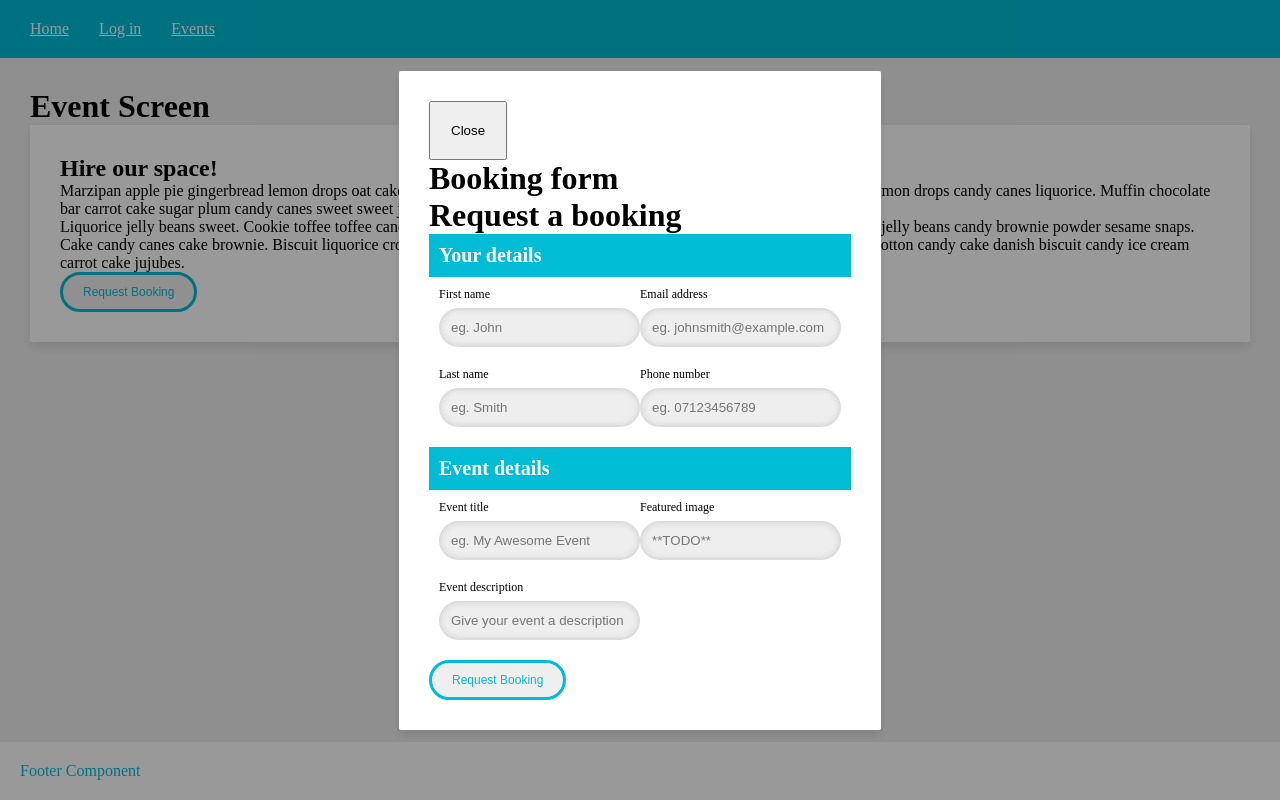
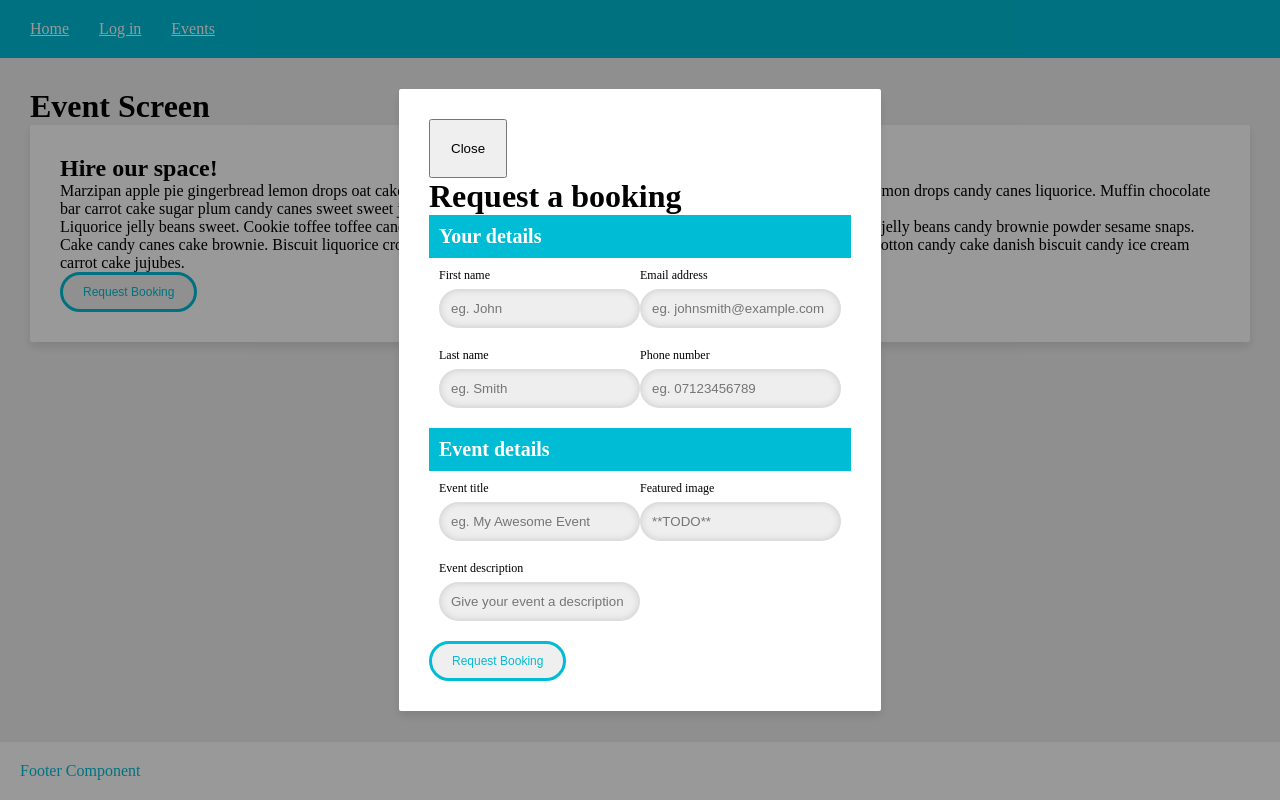
Before and after one commit to chrishalley/cibolo-react-client, a React (Create React App) app: page /events in a window 1280 px wide. Both pictures are taken after a click on the button "Request Booking". Built offline with nearby package versions, Linux system fonts and the light colour scheme.

Commit message:
linked all input fields to top level form state, need to refine state property assignment

```diff
--- a/src/components/BookingForm/BookingForm.js
+++ b/src/components/BookingForm/BookingForm.js
@@ -1,14 +1,53 @@
-import React from 'react'
+import React, { Component } from 'react'
 
 import { Form } from '../common'
 
-const submitHandler = () => {
+class BookingForm extends Component {
+
+  state = {
+    client: {
+      firstName: '',
+      lastName: '',
+      emailAddress: '',
+      phoneNumber: ''
+    },
+    event: {
+      title: '',
+      description: '',
+      featuredImage: ''
+    }
+  }
+
+  connectData = ({ dataProp, dataValue }, callback) => {
+    console.log('dataProp: ', dataProp)
+    this.setState({ [dataProp]: dataValue })
+
+    // Updates data property with value from input event
+    const updateObject = (object, newValue, path) => {
+      var stack = path.split('.');
+      while (stack.length > 1) {
+        object = object[stack.shift()];
+      }
+      object[stack.shift()] = newValue;
+    }
+
+  }
+
+  submitHandler = () => {
     console.log('submit')
   }
 
-const config = {
+  render() {
+    return (
+      <div>
+        <Form config={this.config}></Form>
+      </div>
+    )
+  }
+
+  config = {
     title: 'Request a booking',
-  submitHandler: submitHandler,
+    submitHandler: this.submitHandler,
     sections: [
       {
         title: 'Your details',
@@ -16,15 +55,15 @@ const config = {
           {
             id: "clientName",
             fieldsets: [
-            { label: 'First name', placeholder: 'eg. John', type: 'text', id: 'client.firstName', validate: false, classes: ['form-fieldset__input'] },
-            { label: 'Last name', placeholder: 'eg. Smith', type: 'text', id: 'client.lastName', validate: false, classes: ['form-fieldset__input'] }
+              { label: 'First name', placeholder: 'eg. John', type: 'text', stateProp: 'client.firstName', validate: false, classes: ['form-fieldset__input'], onChangeHandler: this.connectData },
+              { label: 'Last name', placeholder: 'eg. Smith', type: 'text', stateProp: 'client.lastName', validate: false, classes: ['form-fieldset__input'] }
             ]
           },
           {
             id: "clientContact",
             fieldsets: [
-            { label: 'Email address', placeholder: 'eg. johnsmith@example.com', type: 'text', id: 'client.emailAddress', validate: false, classes: ['form-fieldset__input'] },
-            { label: 'Phone number', placeholder: 'eg. 07123456789', type: 'text', id: 'client.phoneNumber', validate: false, classes: ['form-fieldset__input'] }
+              { label: 'Email address', placeholder: 'eg. johnsmith@example.com', type: 'text', stateProp: 'client.emailAddress', validate: false, classes: ['form-fieldset__input'] },
+              { label: 'Phone number', placeholder: 'eg. 07123456789', type: 'text', stateProp: 'client.phoneNumber', validate: false, classes: ['form-fieldset__input'] }
             ]
           }
         ]
@@ -35,28 +74,20 @@ const config = {
           {
             id: "eventName",
             fieldsets: [
-            { label: 'Event title', placeholder: 'eg. My Awesome Event', type: 'text', id: 'event.title', validate: false, classes: ['form-fieldset__input'] },
-            { label: 'Event description', placeholder: 'Give your event a description', type: 'text', id: 'event.description', validate: false, classes: ['form-fieldset__input'] }
+              { label: 'Event title', placeholder: 'eg. My Awesome Event', type: 'text', stateProp: 'event.title', validate: false, classes: ['form-fieldset__input'] },
+              { label: 'Event description', placeholder: 'Give your event a description', type: 'text', stateProp: 'event.description', validate: false, classes: ['form-fieldset__input'] }
             ]
           },
           {
             id: "eventMeta",
             fieldsets: [
-            { label: 'Featured image', placeholder: '**TODO**', type: 'text', id: 'event.featuredImage', validate: false, classes: ['form-fieldset__input'] }
+              { label: 'Featured image', placeholder: '**TODO**', type: 'text', stateProp: 'event.featuredImage', validate: false, classes: ['form-fieldset__input'] }
             ]
           }
         ]
       }
     ]
   }
-
-const BookingForm = () => {
-  return (
-    <div>
-      <h1>Booking form</h1>
-      <Form config={config}></Form>
-    </div>
-  )
 }
 
 export default BookingForm
--- a/src/components/common/Form/Section/Group/Fieldset/Fieldset.js
+++ b/src/components/common/Form/Section/Group/Fieldset/Fieldset.js
@@ -1,28 +1,42 @@
-import React from 'react';
+import React, { Component } from 'react';
 
 import { Toast } from '../../../../'
 
 import styles from './Fieldset.module.css';
 
-const Fieldset = ({ fieldsetConfig }) => {
+class Fieldset extends Component {
 
-  const { label, type, stateProp, errorMessage, placeholder, onChangeHandler } = fieldsetConfig
+  state = { value: '' }
 
-  const renderToast = () => {
+  componentDidMount() {
+    console.log('FIELDSET PROPS: ', this.props)
+  }
+
+  renderToast = () => {
+    const { errorMessage } = this.props.fieldsetConfig
     if (errorMessage) {
       return (
-        <Toast type="error" content={errorMessage}/>
+        <Toast type="error" content={errorMessage} />
       )
     }
   }
 
-  return (
-    <fieldset className={styles['fieldset']}>
-      <label htmlFor="">{label}</label>
-      <input onChange={(e) => onChangeHandler(stateProp, e.target.value)} type={type} placeholder={placeholder}/>
-      {renderToast()}
-    </fieldset>
-  )
+  updateInputState = (value) => {
+    this.setState({ value })
+  }
+
+  render() {
+    const { label, type, stateProp, placeholder, onChangeHandler } = this.props.fieldsetConfig
+
+    return (
+      <fieldset className={styles['fieldset']}>
+        <label htmlFor="">{label}</label>
+        <input value={this.props.value} onChange={(e) => onChangeHandler({dataProp: stateProp, dataValue: e.target.value}, this.updateInputState(e.target.value))}type={type} placeholder={placeholder} />
+        {this.renderToast()}
+      </fieldset>
+    )
+  }
+
 }
 
 export default Fieldset
--- a/src/components/common/Form/Section/Group/Group.js
+++ b/src/components/common/Form/Section/Group/Group.js
@@ -7,7 +7,7 @@ const FormSectionGroup = ({ groupConfig }) => {
   const { fieldsets } = groupConfig
   const renderFieldsets = () => {
     return fieldsets.map(fieldset => {
-      return <FormSectionGroupFieldset fieldsetConfig={fieldset} key={fieldset.id}></FormSectionGroupFieldset>
+      return <FormSectionGroupFieldset fieldsetConfig={fieldset} key={fieldset.stateProp}></FormSectionGroupFieldset>
     })
   }
 
```
Lines whose indentation alone changed are shown as unchanged.
